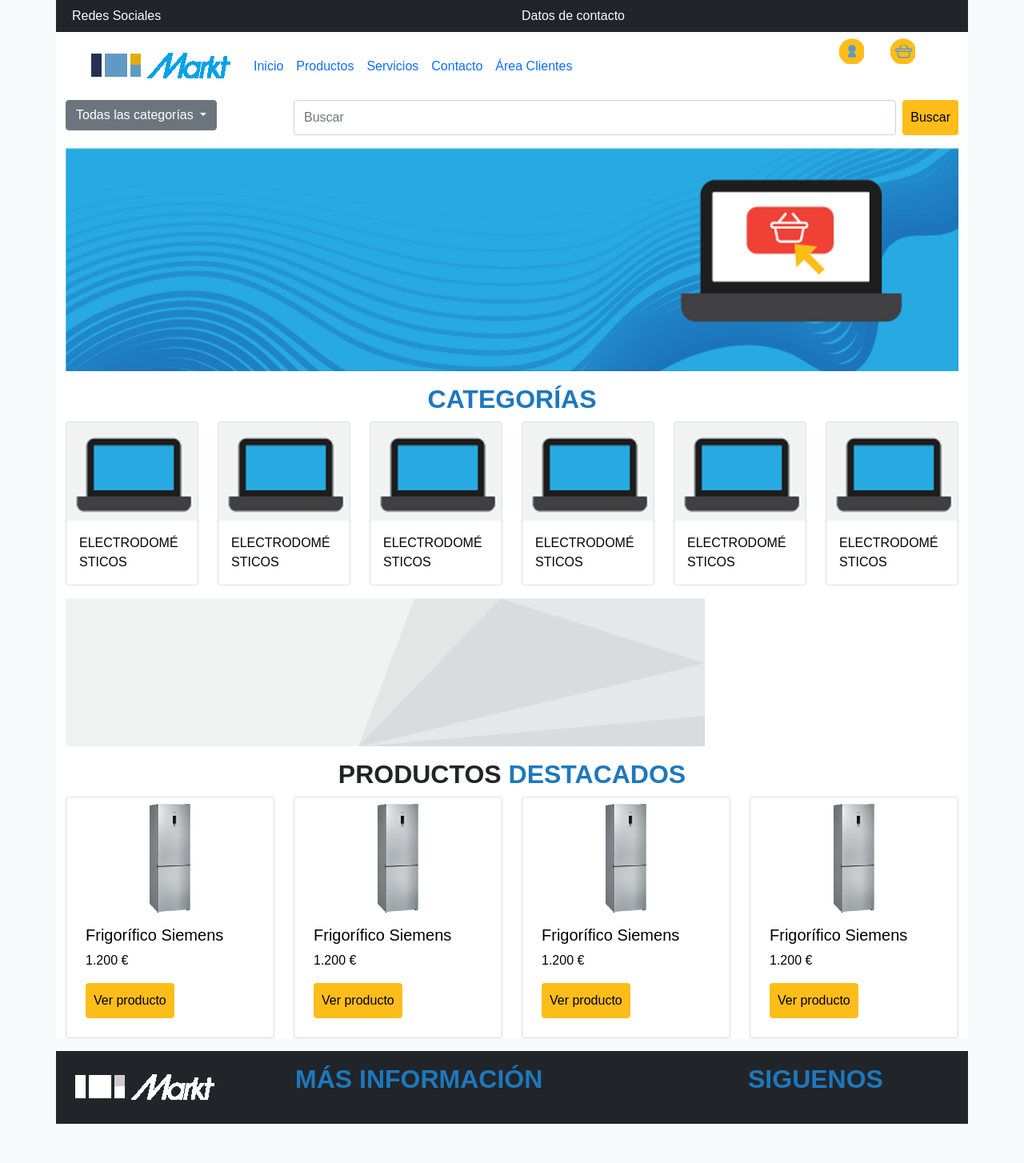
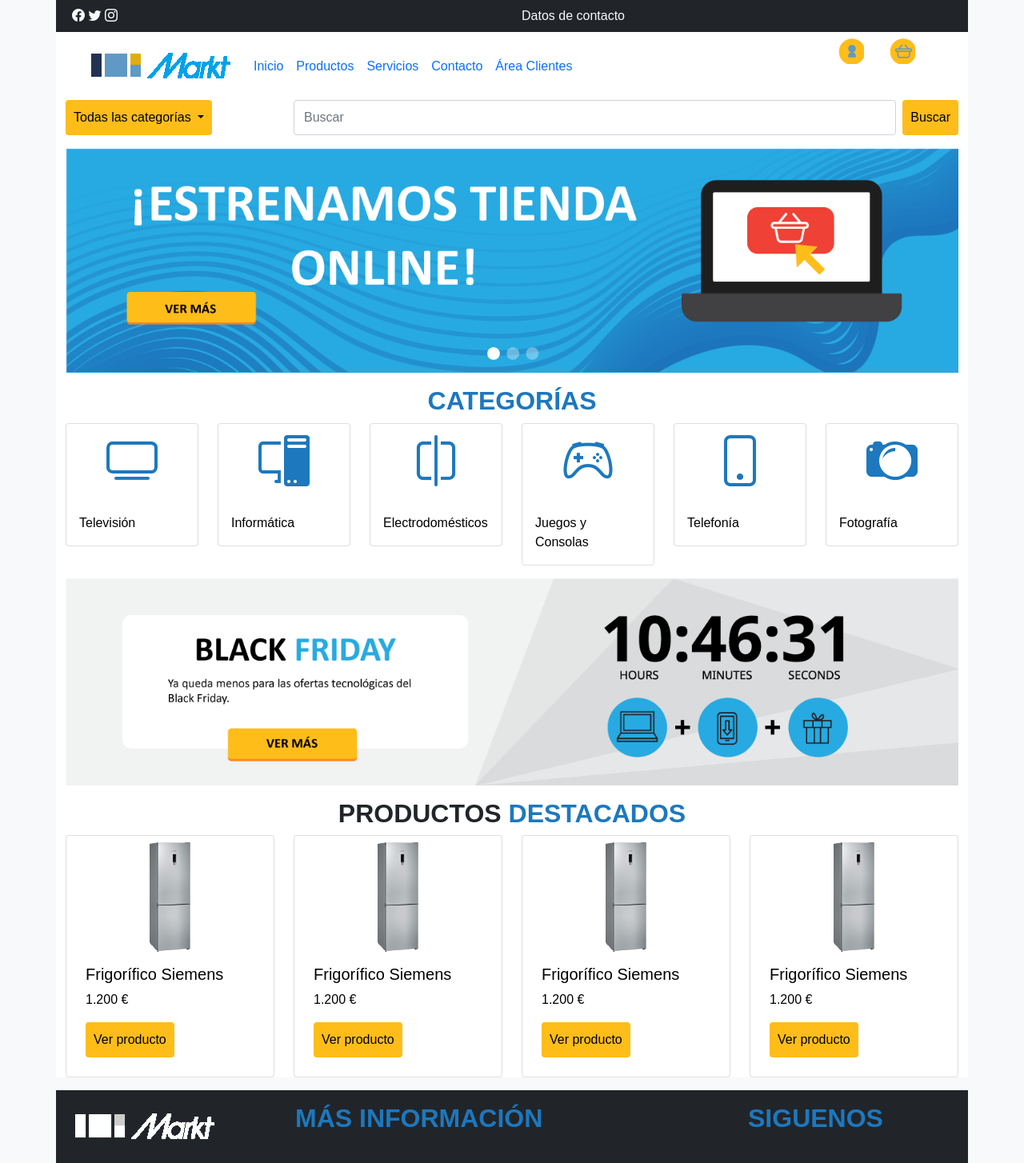
Before and after one commit to antsuagar/ETSIIMarkt, a Django app: page / in a window 1280 px wide. Shown: the whole page at 80% size. Before the commit the page ends 1405 px from the top, so only its background shows below. Run offline with Django 4.2, Linux system fonts and the light colour scheme.

Commit message:
[dev] Plantillas últimos cambios

```diff
--- a/EtsiiMarktProject/core/views.py
+++ b/EtsiiMarktProject/core/views.py
@@ -2,4 +2,4 @@
 from django.shortcuts import render
 
 def index(request):
-    return render(request, 'basehome.html')
+    return render(request, 'home.html')
--- a/EtsiiMarktProject/static/css/styles.css
+++ b/EtsiiMarktProject/static/css/styles.css
@@ -16,6 +16,7 @@
 
 .wrapper{
     background-color: var(--bs-white);
+    min-height: 1000px;
 }
 
 h2 {
@@ -40,10 +41,19 @@
     padding: 10px 10px;
     border: none;
     cursor: pointer;
-
+/*
     &:hover {
         background-color: darken(var(--secondary-color), 10%);
     }
+*/
+}
+
+.btn.btn-secondary{
+    background-color: var(--secondary-color);
+    color: var(--bs-black);
+    padding: 10px 10px;
+    border: none;
+    cursor: pointer;
 }
 
 /** NAV ****/
@@ -52,3 +62,9 @@
     --bs-bg-opacity: 0 !important;
     background-color: var(--bs-white) !important;
 }
+
+/*** CATEGORIAS *****************/
+.categorias .bi{
+    color: var(--primary-color);
+    font-size: 4em;
+}
--- a/EtsiiMarktProject/templates/basehome.html
+++ /dev/null
@@ -1,155 +0,0 @@
-<!DOCTYPE html>
-<html lang="es">
-<head>
-    <meta charset="UTF-8">
-    <meta name="viewport" content="width=device-width, initial-scale=1, shrink-to-fit=no">
-
-    <!-- CSS de Bootstrap desde CDN -->
-    <link href="https://cdn.jsdelivr.net/npm/bootstrap@5.1.3/dist/css/bootstrap.min.css" rel="stylesheet" integrity="sha384-1BmE4kWBq78iYhFldvKuhfTAU6auU8tT94WrHftjDbrCEXSU1oBoqyl2QvZ6jIW3" crossorigin="anonymous">
-
-    <title>{% block title %} {% endblock %}</title>
-
-    <!-- Hoja de estilos -->
-    {% load static %}
-    <link rel="stylesheet" href="{% static 'css/styles.css' %}">
-
-</head>
-<body>
-    <div class="container wrapper">
-    <div class="header mb-3">
-        {% include "header.html" %}
-    </div>
-
-    <!-- Segunda fila con slider -->
-    <div class=" mb-3">
-        <div class="row">
-            <div class="col">
-                <!-- Aquí va tu slider -->
-                <img src="/media/images/cabecera-portada.png" class="img-fluid" >
-            </div>
-        </div>
-    </div>
-
-    <!-- Tercera fila categorías -->
-    <div class=" mb-3">
-        <h2 class="text-center">CATEGORÍAS</h2>
-        <div class="row">
-            <div class="col-2">
-                <div class="card">
-                    <img class="card-img-top" src="/media/images/categoria.png" alt="Card image cap">
-                    <div class="card-body">
-                      <p class="card-text">ELECTRODOMÉSTICOS</p>
-                    </div>
-                  </div>
-            </div>
-            <div class="col-2">
-                <div class="card">
-                    <img class="card-img-top" src="/media/images/categoria.png" alt="Card image cap">
-                    <div class="card-body">
-                      <p class="card-text">ELECTRODOMÉSTICOS</p>
-                    </div>
-                  </div>
-            </div>
-            <div class="col-2">
-                <div class="card">
-                    <img class="card-img-top" src="/media/images/categoria.png" alt="Card image cap">
-                    <div class="card-body">
-                      <p class="card-text">ELECTRODOMÉSTICOS</p>
-                    </div>
-                  </div>
-            </div>
-            <div class="col-2">
-                <div class="card">
-                    <img class="card-img-top" src="/media/images/categoria.png" alt="Card image cap">
-                    <div class="card-body">
-                      <p class="card-text">ELECTRODOMÉSTICOS</p>
-                    </div>
-                  </div>
-            </div>
-            <div class="col-2">
-                <div class="card">
-                    <img class="card-img-top" src="/media/images/categoria.png" alt="Card image cap">
-                    <div class="card-body">
-                      <p class="card-text">ELECTRODOMÉSTICOS</p>
-                    </div>
-                  </div>
-            </div>
-            <div class="col-2">
-                <div class="card">
-                    <img class="card-img-top" src="/media/images/categoria.png" alt="Card image cap">
-                    <div class="card-body">
-                      <p class="card-text">ELECTRODOMÉSTICOS</p>
-                    </div>
-                  </div>
-            </div>
-        </div>
-    </div>
-
-    <!-- Segunda fila con slider -->
-    <div class=" mb-3">
-
-        <div class="row">
-            <div class="col-12">
-                <!-- Aquí va tu slider -->
-                <img src="/media/images/fondo-gris.png" class="img-fluid" >
-            </div>
-        </div>
-    </div>
-
-    <!-- Tercera fila contenido -->
-    <div class=" mb-3">
-        <h2 class="text-center"><span class="text-dark">PRODUCTOS</span> DESTACADOS</h2>
-        <div class="row">
-            <div class="col-3">
-                <div class="card p-2">
-                    <img class="card-img-top" src="/media/productos_imagenes/frigo_siemens.png" alt="Card image cap">
-                    <div class="card-body">
-                    <h5 class="card-title">Frigorífico Siemens</h5>
-                    <p class="card-text">1.200 €</p>
-                    <a href="#" class="btn btn-primary">Ver producto</a>
-                    </div>
-                </div>
-            </div>
-            <div class="col-3">
-                <div class="card p-2">
-                    <img class="card-img-top" src="/media/productos_imagenes/frigo_siemens.png" alt="Card image cap">
-                    <div class="card-body">
-                    <h5 class="card-title">Frigorífico Siemens</h5>
-                    <p class="card-text">1.200 €</p>
-                    <a href="#" class="btn btn-primary">Ver producto</a>
-                </div>
-                </div>
-            </div>
-            <div class="col-3 ">
-                <div class="card p-2">
-                    <img class="card-img-top" src="/media/productos_imagenes/frigo_siemens.png" alt="Card image cap">
-                    <div class="card-body">
-                    <h5 class="card-title">Frigorífico Siemens</h5>
-                    <p class="card-text">1.200 €</p>
-                    <a href="#" class="btn btn-primary">Ver producto</a>
-                </div>
-                    </div>
-            </div>
-            <div class="col-3">
-                <div class="card p-2">
-                    <img class="card-img-top" src="/media/productos_imagenes/frigo_siemens.png" alt="Card image cap">
-                    <div class="card-body">
-                    <h5 class="card-title">Frigorífico Siemens</h5>
-                    <p class="card-text">1.200 €</p>
-                    <a href="#" class="btn btn-primary">Ver producto</a>
-                    </div>
-                </div>
-            </div>
-        </div>
-            {% block content %} {% endblock %}
-
-    </div>
-</div>
-    <!-- Cuarta fila para el footer -->
-    {% include "footer.html" %}
-
-    <!-- Agregar scripts de Bootstrap aquí si es necesario -->
-    <script src="https://cdn.jsdelivr.net/npm/bootstrap@5.1.3/dist/js/bootstrap.bundle.min.js" integrity="sha384-ka7Sk0Gln4gmtz2MlQnikT1wXgYsOg+OMhuP+IlRH9sENBO0LRn5q+8nbTov4+1p" crossorigin="anonymous"></script>
-
-</body>
-</html>
--- a/EtsiiMarktProject/templates/header.html
+++ b/EtsiiMarktProject/templates/header.html
@@ -1,7 +1,7 @@
     <!-- Primera fila con logo y menú principal -->
 
         <div class="row bg-dark text-light p-2">
-            <div class="col-md-6">Redes Sociales</div>
+            <div class="col-md-6"><i class="bi bi-facebook"></i> <i class="bi bi-twitter"></i> <i class="bi bi-instagram"></i></div>
             <div class="col-md-6">Datos de contacto</div>
         </div>
         <div class="row ">
--- a/EtsiiMarktProject/templates/home.html
+++ b/EtsiiMarktProject/templates/home.html
@@ -1,57 +1,168 @@
-{% extends "basehome.html" %}
+<!DOCTYPE html>
+<html lang="es">
+<head>
+    <meta charset="UTF-8">
+    <meta name="viewport" content="width=device-width, initial-scale=1, shrink-to-fit=no">
 
-{% block title %}ETSIIMarkt{% endblock %}
+    <!-- CSS de Bootstrap desde CDN -->
+    <link href="https://cdn.jsdelivr.net/npm/bootstrap@5.1.3/dist/css/bootstrap.min.css" rel="stylesheet" integrity="sha384-1BmE4kWBq78iYhFldvKuhfTAU6auU8tT94WrHftjDbrCEXSU1oBoqyl2QvZ6jIW3" crossorigin="anonymous">
+    <link rel="stylesheet" href="https://cdn.jsdelivr.net/npm/bootstrap-icons@1.11.2/font/bootstrap-icons.min.css">
+    <title>{% block title %} {% endblock %}</title>
 
-{% block content %}
+    <!-- Hoja de estilos -->
+    {% load static %}
+    <link rel="stylesheet" href="{% static 'css/styles.css' %}">
 
-<!-- Carrusel -->
+</head>
+<body>
+    <div class="container wrapper">
+    <div class="header mb-3">
+        {% include "header.html" %}
+    </div>
 
-<!-- Categorías -->
+    <!-- Segunda fila con slider -->
+    <div class=" mb-3">
+        <div class="row">
+            <div class="col">
+                <!-- Aquí va tu slider -->
+                <img src="/media/images/cabecera-portada.png" class="img-fluid" >
+            </div>
+        </div>
+    </div>
 
-<!-- publicidad -->
+    <!-- Tercera fila categorías -->
+    <div class="categorias mb-3">
+        <h2 class="text-center">CATEGORÍAS</h2>
 
-<!-- Listado alatorio de productos-->
-<h4>PRODUCTOS DESTACADOS</h4>
+        <div class="row">
+            <div class="col-2">
+                <div class="card">
+                    <div class="bg-body-secondary text-center">
+                        <i class="bi bi-tv"></i>
+                    </div>
+                    <div class="card-body">
+                      <p class="card-text">Televisión</p>
+                    </div>
+                  </div>
+            </div>
+            <div class="col-2">
+                <div class="card">
+                    <div class="bg-body-secondary text-center">
+                        <i class="bi bi-pc-display"></i>
+                    </div>
+                    <div class="card-body">
+                      <p class="card-text">Informática</p>
+                    </div>
+                  </div>
+            </div>
+            <div class="col-2">
+                <div class="card">
+                    <div class="bg-body-secondary text-center">
+                        <i class="bi bi-vr"></i>
+                    </div>
+                    <div class="card-body">
+                      <p class="card-text">Electrodomésticos</p>
+                    </div>
+                  </div>
+            </div>
+            <div class="col-2">
+                <div class="card">
+                    <div class="bg-body-secondary text-center">
+                        <i class="bi bi-controller"></i>
+                    </div>
+                    <div class="card-body">
+                      <p class="card-text">Juegos y Consolas</p>
+                    </div>
+                  </div>
+            </div>
+            <div class="col-2">
+                <div class="card">
+                    <div class="bg-body-secondary text-center">
+                        <i class="bi bi-phone"></i>
+                    </div>
+                    <div class="card-body">
+                      <p class="card-text">Telefonía</p>
+                    </div>
+                  </div>
+            </div>
+            <div class="col-2">
+                <div class="card">
+                    <div class="bg-body-secondary text-center">
+                        <i class="bi bi-camera2"></i>
+                    </div>
+                    <div class="card-body">
+                      <p class="card-text">Fotografía</p>
+                    </div>
+                  </div>
+            </div>
+        </div>
+    </div>
+
+    <!-- Segunda fila con slider -->
+    <div class=" mb-3">
+
+        <div class="row">
+            <div class="col-12">
+                <!-- Aquí va tu slider -->
+                <img src="/media/images/fondo-gris.png" class="img-fluid" >
+            </div>
+        </div>
+    </div>
+
+    <!-- Tercera fila contenido -->
+    <div class=" mb-3">
+        <h2 class="text-center"><span class="text-dark">PRODUCTOS</span> DESTACADOS</h2>
         <div class="row">
             <div class="col-3">
-        <div class="card">
-            <img src="/media/productos_imagenes/frigo_siemens.png" class="card-img-top" alt="Frigorífico SIEMENS">
+                <div class="card p-2">
+                    <img class="card-img-top" src="/media/productos_imagenes/frigo_siemens.png" alt="Card image cap">
                     <div class="card-body">
-            <h5 class="card-title">Figrorífico combi</h5>
-            <p class="card-text">1.200 &euro;</p>
+                    <h5 class="card-title">Frigorífico Siemens</h5>
+                    <p class="card-text">1.200 €</p>
                     <a href="#" class="btn btn-primary">Ver producto</a>
                     </div>
                 </div>
             </div>
             <div class="col-3">
-        <div class="card">
-            <img src="/media/productos_imagenes/frigo_siemens.png" class="card-img-top" alt="Frigorífico SIEMENS">
+                <div class="card p-2">
+                    <img class="card-img-top" src="/media/productos_imagenes/frigo_siemens.png" alt="Card image cap">
                     <div class="card-body">
-            <h5 class="card-title">Figrorífico combi</h5>
-            <p class="card-text">1.200 &euro;</p>
+                    <h5 class="card-title">Frigorífico Siemens</h5>
+                    <p class="card-text">1.200 €</p>
+                    <a href="#" class="btn btn-primary">Ver producto</a>
+                </div>
+                </div>
+            </div>
+            <div class="col-3 ">
+                <div class="card p-2">
+                    <img class="card-img-top" src="/media/productos_imagenes/frigo_siemens.png" alt="Card image cap">
+                    <div class="card-body">
+                    <h5 class="card-title">Frigorífico Siemens</h5>
+                    <p class="card-text">1.200 €</p>
                     <a href="#" class="btn btn-primary">Ver producto</a>
                 </div>
                     </div>
             </div>
             <div class="col-3">
-        <div class="card" >
-            <img src="/media/productos_imagenes/frigo_siemens.png" class="card-img-top" alt="Frigorífico SIEMENS">
+                <div class="card p-2">
+                    <img class="card-img-top" src="/media/productos_imagenes/frigo_siemens.png" alt="Card image cap">
                     <div class="card-body">
-            <h5 class="card-title">Figrorífico combi</h5>
-            <p class="card-text">1.200 &euro;</p>
-            <a href="#" class="btn btn-primary">Ver producto</a>
-            </div>
-        </div>
-    </div>
-    <div class="col-3">
-        <div class="card" >
-            <img src="/media/productos_imagenes/frigo_siemens.png" class="card-img-top" alt="Frigorífico SIEMENS">
-            <div class="card-body">
-            <h5 class="card-title">Figrorífico combi</h5>
-            <p class="card-text">1.200 &euro;</p>
+                    <h5 class="card-title">Frigorífico Siemens</h5>
+                    <p class="card-text">1.200 €</p>
                     <a href="#" class="btn btn-primary">Ver producto</a>
                     </div>
                 </div>
             </div>
         </div>
-{% endblock %}
+            {% block content %} {% endblock %}
+
+    </div>
+</div>
+    <!-- Cuarta fila para el footer -->
+    {% include "footer.html" %}
+
+    <!-- Agregar scripts de Bootstrap aquí si es necesario -->
+    <script src="https://cdn.jsdelivr.net/npm/bootstrap@5.1.3/dist/js/bootstrap.bundle.min.js" integrity="sha384-ka7Sk0Gln4gmtz2MlQnikT1wXgYsOg+OMhuP+IlRH9sENBO0LRn5q+8nbTov4+1p" crossorigin="anonymous"></script>
+
+</body>
+</html>
```
Also changed, not shown: EtsiiMarktProject/templates/base.html (+7 -3 lines), EtsiiMarktProject/media/images/cabecera-portada.png, EtsiiMarktProject/media/images/fondo-gris.png, EtsiiMarktProject/productos/models.py (line endings or trailing spaces). Lines whose indentation alone changed are shown as unchanged.
